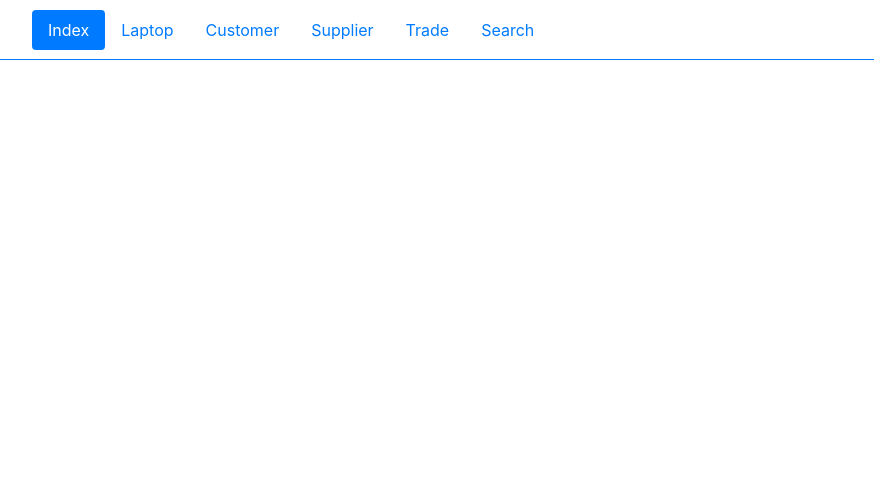
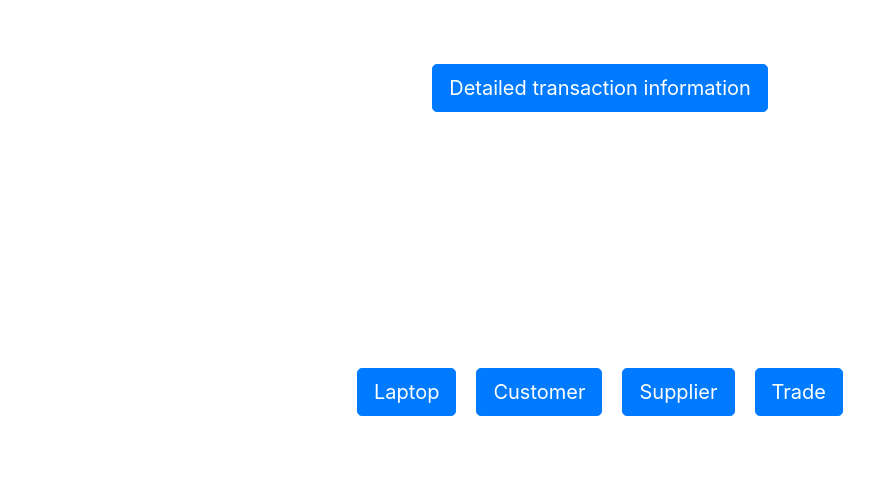
Before and after one commit to qwer312132/databaseproject, a PHP site: page / in a window 1280 px wide. Shown: the top 479 px of the page, without its empty margins (40-914 px from the left). Run offline with PHP 8.4, Linux system fonts and the light colour scheme.

Commit message:
lin - change index.php and navbar's index rename home

```diff
--- a/customer_edit.php
+++ b/customer_edit.php
@@ -11,7 +11,7 @@
     <header class="banner">
         <ul class="nav nav-pills mb-3" id="pills-tab" role="tablist">
             <li class="nav-item" role="presentation">
-                <a class="nav-link " href="index.php">Index </a>
+                <a class="nav-link " href="index.php">Home </a>
             </li>
             <li class="nav-item" role="presentation">
                 <a class="nav-link" href="laptop_query.php"> Laptop </a>
--- a/index.php
+++ b/index.php
@@ -3,34 +3,37 @@
 
 <head>
     <meta charset="UTF-8">
-    <title>Index</title>
+    <title>Home</title>
     <link rel="stylesheet" href="https://cdn.jsdelivr.net/npm/bootstrap@4.3.1/dist/css/bootstrap.min.css" integrity="sha384-ggOyR0iXCbMQv3Xipma34MD+dH/1fQ784/j6cY/iJTQUOhcWr7x9JvoRxT2MZw1T" crossorigin="anonymous">
 </head>
 
 <body>
-    <header class="banner">
-        <ul class="nav nav-pills mb-3" id="pills-tab" role="tablist">
-            <li class="nav-item" role="presentation">
-                <a class="nav-link active" href="index.php">Index </a>
-            </li>
-            <li class="nav-item" role="presentation">
-                <a class="nav-link" href="laptop_query.php"> Laptop </a>
-            </li>
-            <li class="nav-item" role="presentation">
-                <a class="nav-link" href="customer_query.php"> Customer </a>
-            </li>
-            <li class="nav-item" role="presentation">
-                <a class="nav-link" href="supplier_query.php"> Supplier </a>
-            </li>
-            <li class="nav-item" role="presentation">
-                <a class="nav-link" href="trade_query.php"> Trade </a>
-            </li>
-            <li class="nav-item" role="presentation">
-                <a class="nav-link" href="search.php"> Search </a>
-            </li>
-        </ul>
-    </header>
-
+    <div class="index-main">
+        <button type="button" class="btn btn-primary btn-lg">
+            Detailed transaction information</button>
+        <div style="width: 100%; background-color: red;">
+        </div>
+        <a href="laptop_query.php">
+            <button type="button" class="btn btn-primary btn-lg index-item">
+                Laptop
+            </button>
+        </a>
+        <a href="customer_query.php">
+            <button type="button" class="btn btn-primary btn-lg index-item">
+                Customer
+            </button>
+        </a>
+        <a href="supplier_query.php">
+            <button type="button" class="btn btn-primary btn-lg index-item">
+                Supplier
+            </button>
+        </a>
+        <a href="trade_query.php">
+            <button type="button" class="btn btn-primary btn-lg index-item">
+                Trade
+            </button>
+        </a>
+    </div>
 
     <script src="https://code.jquery.com/jquery-3.3.1.slim.min.js" integrity="sha384-q8i/X+965DzO0rT7abK41JStQIAqVgRVzpbzo5smXKp4YfRvH+8abtTE1Pi6jizo" crossorigin="anonymous"></script>
     <script src="https://cdn.jsdelivr.net/npm/popper.js@1.14.7/dist/umd/popper.min.js" integrity="sha384-UO2eT0CpHqdSJQ6hJty5KVphtPhzWj9WO1clHTMGa3JDZwrnQq4sF86dIHNDz0W1" crossorigin="anonymous"></script>
--- a/laptop_edit.php
+++ b/laptop_edit.php
@@ -11,7 +11,7 @@
     <header class="banner">
         <ul class="nav nav-pills mb-3" id="pills-tab" role="tablist">
             <li class="nav-item" role="presentation">
-                <a class="nav-link " href="index.php">Index </a>
+                <a class="nav-link " href="index.php">Home </a>
             </li>
             <li class="nav-item" role="presentation">
                 <a class="nav-link active" href="laptop_query.php"> Laptop </a>
--- a/laptop_query.php
+++ b/laptop_query.php
@@ -11,7 +11,7 @@
     <header class="banner">
         <ul class="nav nav-pills mb-3" id="pills-tab" role="tablist">
             <li class="nav-item" role="presentation">
-                <a class="nav-link " href="index.php">Index </a>
+                <a class="nav-link " href="index.php">Home </a>
             </li>
             <li class="nav-item" role="presentation">
                 <a class="nav-link active" href="laptop_query.php"> Laptop </a>
--- a/search.php
+++ b/search.php
@@ -11,7 +11,7 @@
     <header class="banner">
         <ul class="nav nav-pills mb-3" id="pills-tab" role="tablist">
             <li class="nav-item" role="presentation">
-                <a class="nav-link " href="index.php">Index </a>
+                <a class="nav-link " href="index.php">Home </a>
             </li>
             <li class="nav-item" role="presentation">
                 <a class="nav-link" href="laptop_query.php"> Laptop </a>
--- a/style.css
+++ b/style.css
@@ -3,6 +3,18 @@ body {
   margin: 0;
 
 
+}
+.index-main{
+  justify-content: center;
+  align-items: center;
+  display: flex;
+  flex-wrap: wrap;
+  height: 60vh;
+  width: 100vw;
+}
+.index-item{
+  margin-left: 10px;
+  margin-right: 10px;
 }
 .banner {
   background-color: white;
@@ -12,7 +24,7 @@ body {
   padding-top: 10px;
   padding-left: 72px;
   padding-right: 72px;
-   border-bottom-width: 1px;
+  border-bottom-width: 1px;
   border-bottom-style: solid;
   border-bottom-color: #007bff;;
   z-index: 99;
--- a/supplier_edit.php
+++ b/supplier_edit.php
@@ -11,7 +11,7 @@
     <header class="banner">
         <ul class="nav nav-pills mb-3" id="pills-tab" role="tablist">
             <li class="nav-item" role="presentation">
-                <a class="nav-link " href="index.php">Index </a>
+                <a class="nav-link " href="index.php">Home </a>
             </li>
             <li class="nav-item" role="presentation">
                 <a class="nav-link" href="laptop_query.php"> Laptop </a>
--- a/supplier_query.php
+++ b/supplier_query.php
@@ -11,7 +11,7 @@
     <header class="banner">
         <ul class="nav nav-pills mb-3" id="pills-tab" role="tablist">
             <li class="nav-item" role="presentation">
-                <a class="nav-link " href="index.php">Index </a>
+                <a class="nav-link " href="index.php">Home </a>
             </li>
             <li class="nav-item" role="presentation">
                 <a class="nav-link" href="laptop_query.php"> Laptop </a>
--- a/trade_edit.php
+++ b/trade_edit.php
@@ -11,7 +11,7 @@
     <header class="banner">
         <ul class="nav nav-pills mb-3" id="pills-tab" role="tablist">
             <li class="nav-item" role="presentation">
-                <a class="nav-link " href="index.php">Index </a>
+                <a class="nav-link " href="index.php">Home </a>
             </li>
             <li class="nav-item" role="presentation">
                 <a class="nav-link" href="laptop_query.php"> Laptop </a>
--- a/trade_query.php
+++ b/trade_query.php
@@ -11,7 +11,7 @@
     <header class="banner">
         <ul class="nav nav-pills mb-3" id="pills-tab" role="tablist">
             <li class="nav-item" role="presentation">
-                <a class="nav-link " href="index.php">Index </a>
+                <a class="nav-link " href="index.php">Home </a>
             </li>
             <li class="nav-item" role="presentation">
                 <a class="nav-link" href="laptop_query.php"> Laptop </a>
```
Also changed, not shown: customer_query.php (+4 -5 lines).
